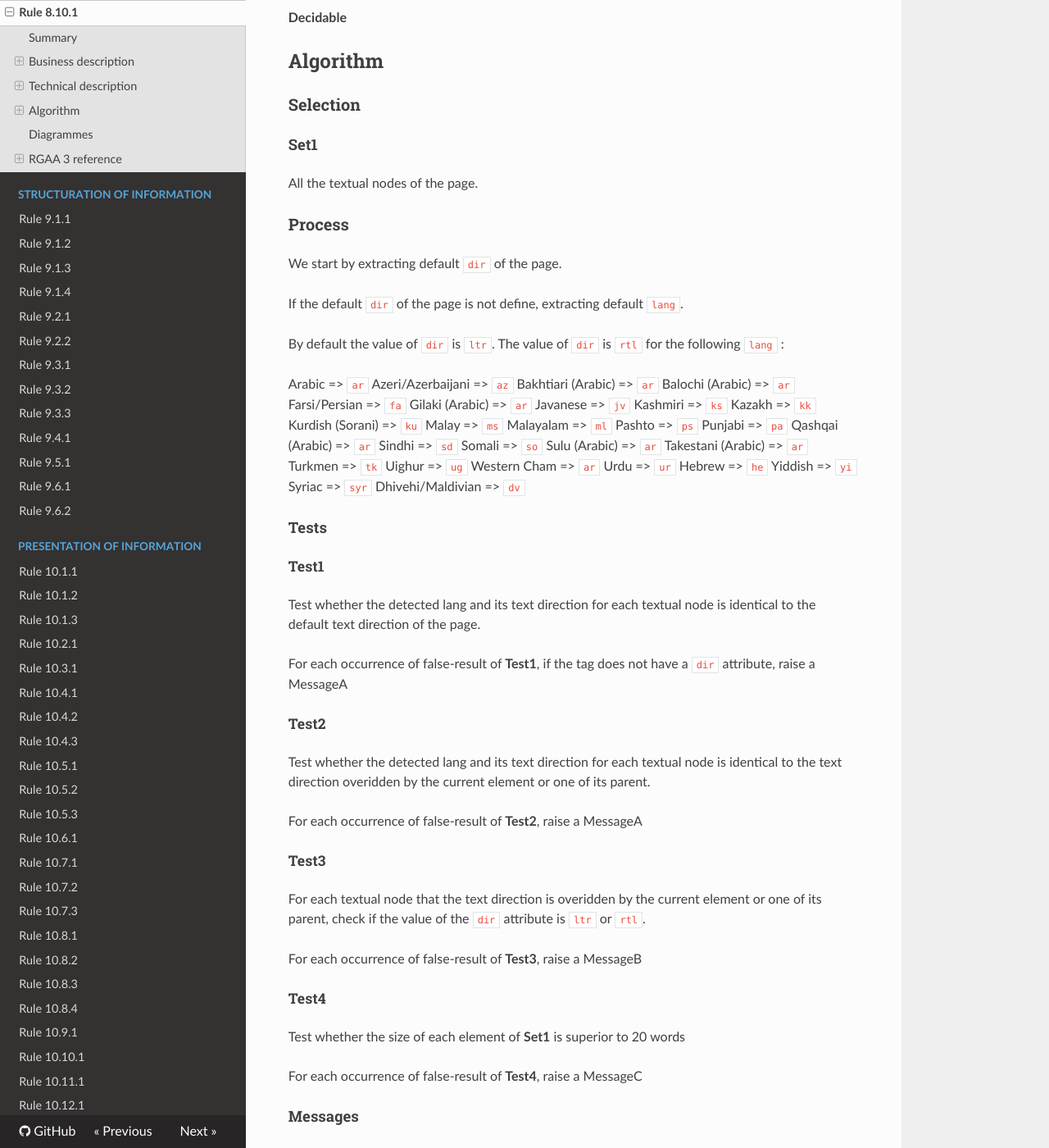
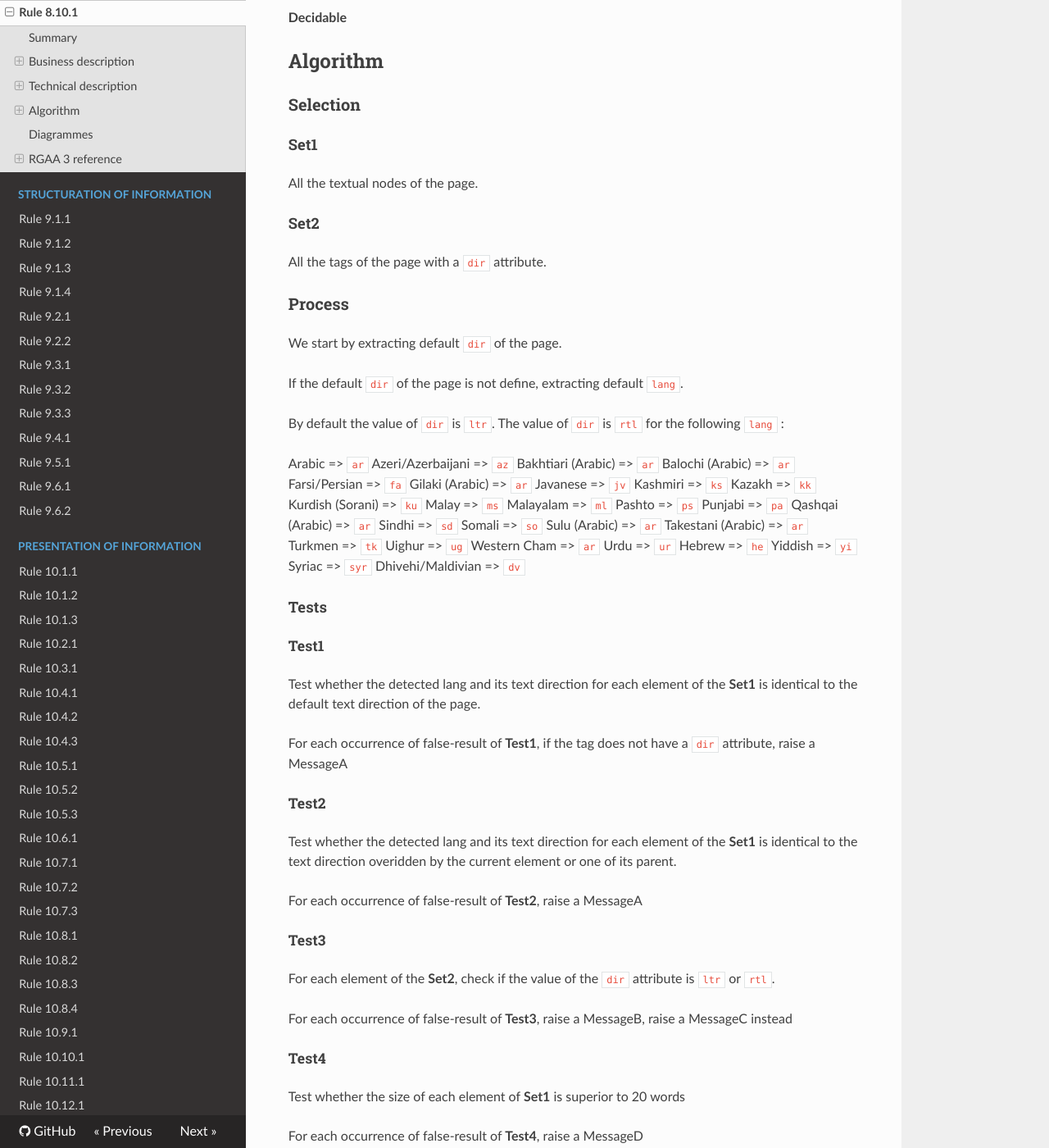
Before and after one commit to Tanaguru/RGAA3-2016, an MkDocs documentation site: the page built from docs/Rule-8-10-1.md, in a window 1280 px wide and 1400 px high, scrolled down 1029 px. Shown: the whole window at 82% size. Built offline with MkDocs 1.6.1, drawn with Linux system fonts in a browser that asks for light colours; nearby versions of some CDN libraries; old or Windows-style settings are respelled for this version of MkDocs; some of the changed text lies outside the part shown.

Commit message:
Update sample test 8.10.1

```diff
--- a/docs/Rule-8-10-1.md
+++ b/docs/Rule-8-10-1.md
@@ -44,6 +44,10 @@ Dans chaque page Web, chaque texte dont le sens de lecture est diff&eacute;rent
 
 All the textual nodes of the page.
 
+#### Set2
+
+All the tags of the page with a `dir` attribute.
+
 ### Process
 
 We start by extracting default `dir` of the page.
@@ -84,27 +88,27 @@ Dhivehi/Maldivian => `dv`
 
 ##### Test1
 
-Test whether the detected lang and its text direction for each textual node is identical to the default text direction of the page.
+Test whether the detected lang and its text direction for each element of the **Set1** is identical to the default text direction of the page.
 
 For each occurrence of false-result of **Test1**, if the tag does not have a `dir` attribute, raise a MessageA
 
 ##### Test2
 
-Test whether the detected lang and its text direction for each textual node is identical to the text direction overidden by the current element or one of its parent.
+Test whether the detected lang and its text direction for each element of the **Set1** is identical to the text direction overidden by the current element or one of its parent.
 
 For each occurrence of false-result of **Test2**, raise a MessageA
 
 ##### Test3
 
-For each textual node that the text direction is overidden by the current element or one of its parent, check if the value of the `dir` attribute is `ltr` or `rtl`.
+For each element of the **Set2**, check if the value of the `dir` attribute is `ltr` or `rtl`.
 
-For each occurrence of false-result of **Test3**, raise a MessageB
+For each occurrence of false-result of **Test3**, raise a MessageB, raise a MessageC instead
 
 ##### Test4
 
 Test whether the size of each element of **Set1** is superior to 20 words
 
-For each occurrence of false-result of **Test4**, raise a MessageC
+For each occurrence of false-result of **Test4**, raise a MessageD
 
 #### Messages
 
@@ -122,7 +126,14 @@ For each occurrence of false-result of **Test4**, raise a MessageC
 -   parameter : current dir, extracted text, snippet
 -   present in source : yes
 
-##### MessageC : Check manually short texts
+##### MessageC : Check manually that dir attribute is relevant
+
+-   code : CheckManuallyThatDirAttributeRelevant
+-   status: Pre-Qualified (NMI-Neutral)
+-   parameter : snippet
+-   present in source : yes
+
+##### MessageD : Check manually short texts
 
 -   code : CheckManuallyShortTextDir
 -   status: Pre-Qualified (NMI-Failed)
@@ -137,10 +148,17 @@ For each occurrence of false-result of **Test4**, raise a MessageC
  * DirValueNotValid (fr): Pour les passages de texte suivants dont la direction change, la valeur de l'attribut `"dir"` n'est pas valide :
  * DirValueNotValid (en): For the following text passages that the direction change, the value of the `"dir"` attribute is not valid:
 
+ * CheckManuallyThatDirAttributeRelevant (fr): Pour les passages de texte suivants, checker manuellement si la direction est pertinente :
+ * CheckManuallyThatDirAttributeRelevant (en): For the following text passages, check manually if the direction is relevant:
+
  * CheckManuallyShortTextDir (fr): Pour les passages de texte suivants, checker manuellement si la direction est correctement indiqu&eacute;e :
  * CheckManuallyShortTextDir (en): For the following text passages, check manually if the direction is correctly indicated:
 
 ### Analysis
+
+#### Not Applicable
+
+The page has no textual node.
 
 #### Passed
 
```
Also changed, not shown: docs/Rule-8-10-2.md (+5 -0 lines).
